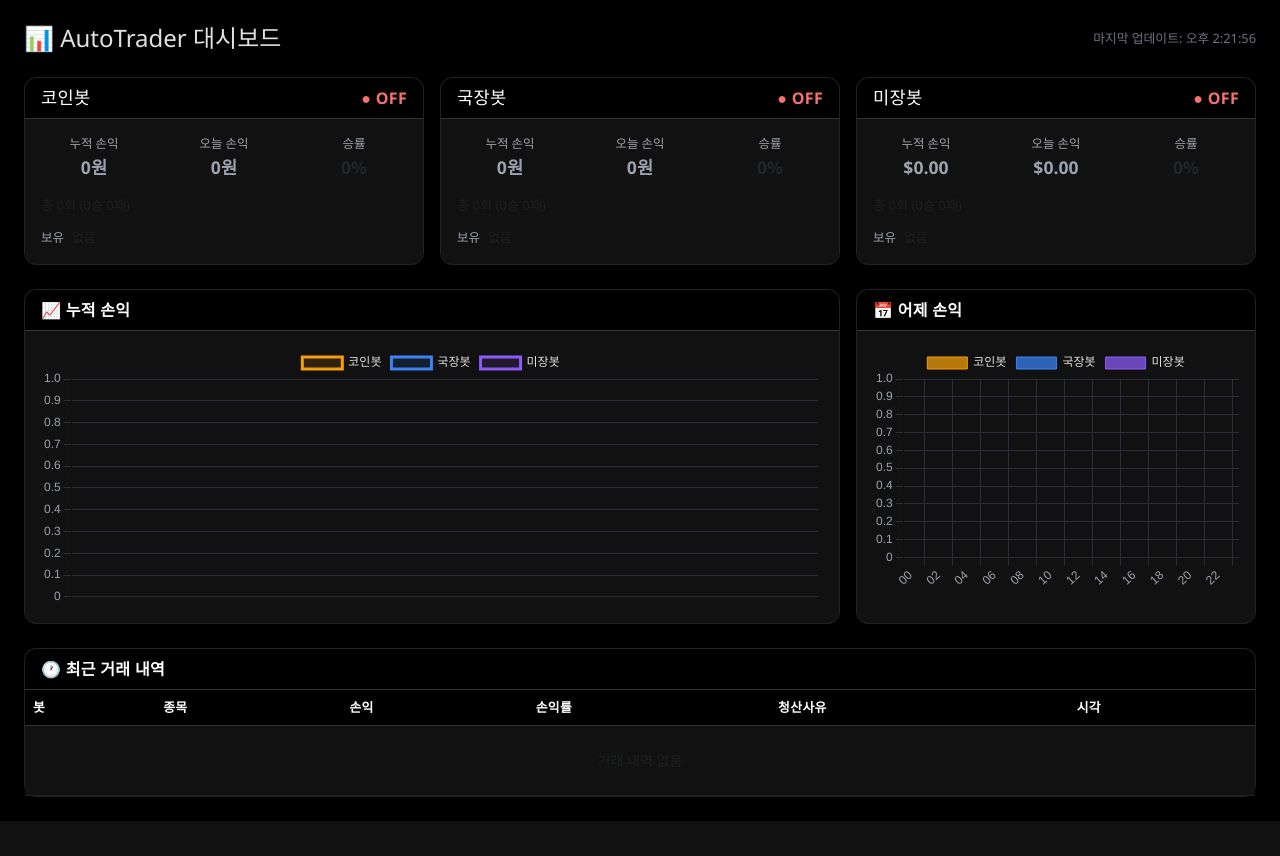
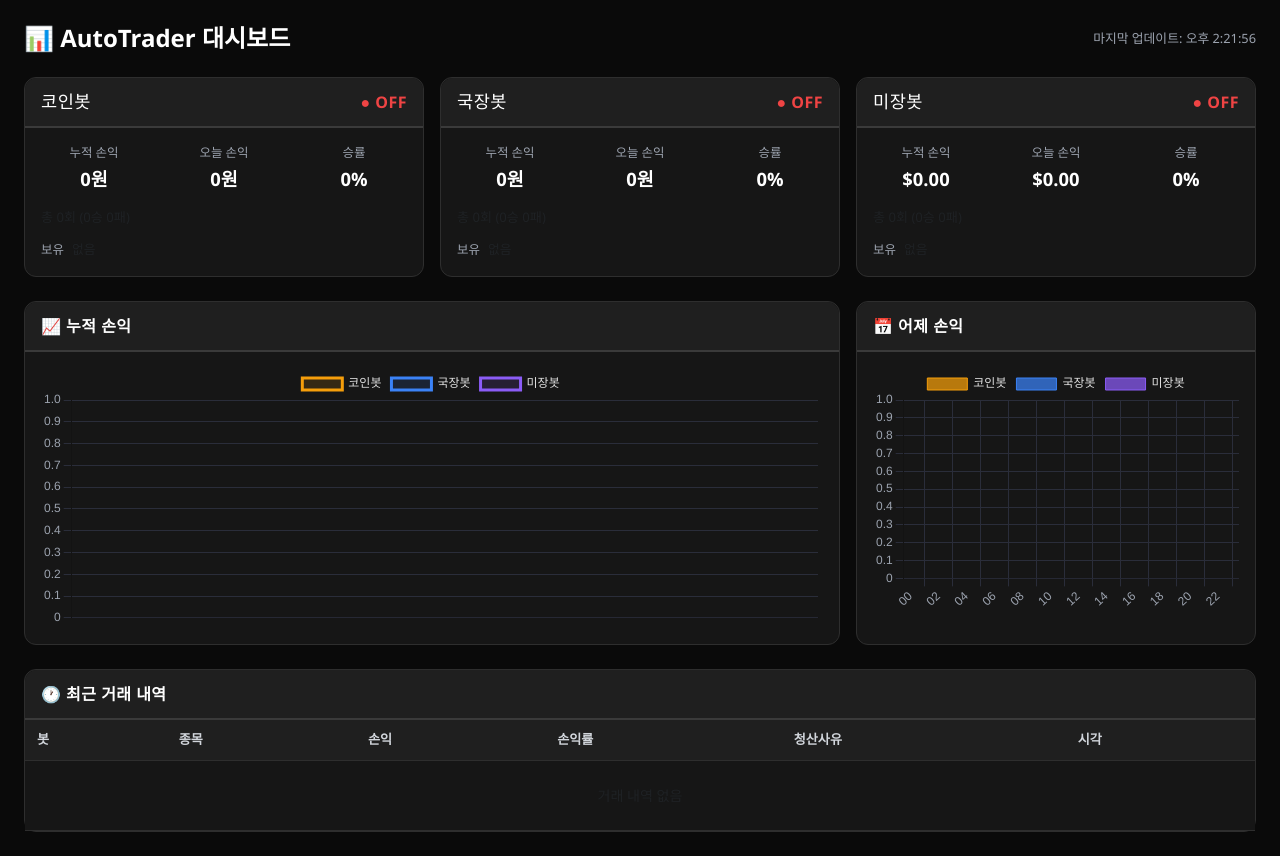
Before and after one commit to Gandarlpu/dashboard, a Flask app: page / in a window 1280 px wide. Before the commit the page ends 821 px from the top, so only its background shows below. Run offline with Flask 3, Linux system fonts and the light colour scheme; data that the repository does not hold is empty.

Commit message:
style: 텍스트 대비 개선 — 배경 대비 선명한 색상으로 전면 수정
Co-Authored-By: Claude Sonnet 4.6 <noreply@anthropic.com>

```diff
--- a/templates/index.html
+++ b/templates/index.html
@@ -7,25 +7,26 @@
   <link href="https://cdn.jsdelivr.net/npm/bootstrap@5.3.0/dist/css/bootstrap.min.css" rel="stylesheet">
   <script src="https://cdn.jsdelivr.net/npm/chart.js@4.4.0/dist/chart.umd.min.js"></script>
   <style>
-    body { background: #000000; color: #e0e0e0; font-family: 'Segoe UI', sans-serif; }
-    .card { background: #111111; border: 1px solid #222222; border-radius: 12px; }
-    .card-header { background: #000000; border-bottom: 1px solid #333333; border-radius: 12px 12px 0 0 !important; font-weight: 700; font-size: 1rem; color: #ffffff; letter-spacing: 0.02em; }
-    .status-on  { color: #4ade80; font-weight: 700; }
-    .status-off { color: #f87171; font-weight: 700; }
-    .pnl-pos { color: #4ade80; }
-    .pnl-neg { color: #f87171; }
-    .pnl-zero { color: #9ca3af; }
-    .badge-win  { background: #166534; color: #4ade80; }
-    .badge-loss { background: #7f1d1d; color: #f87171; }
-    .table { color: #e0e0e0; background: #111111; }
-    .table th { color: #ffffff; font-size: 0.8rem; border-color: #333333; background: #000000; font-weight: 600; letter-spacing: 0.03em; }
-    .table td { border-color: #222222; font-size: 0.88rem; background: #111111; }
-    .table-hover tbody tr:hover td { background: #1a1a1a; }
-    .refresh-info { color: #6b7280; font-size: 0.8rem; }
-    h5.bot-name { font-size: 1.1rem; margin-bottom: 0; }
-    .stat-label { color: #9ca3af; font-size: 0.78rem; }
-    .stat-value { font-size: 1.1rem; font-weight: 600; }
-    .position-badge { background: #1e3a5f; color: #93c5fd; font-size: 0.75rem; padding: 2px 8px; border-radius: 4px; }
+    body { background: #0a0a0a; color: #f0f0f0; font-family: 'Segoe UI', sans-serif; }
+    .card { background: #161616; border: 1px solid #2e2e2e; border-radius: 12px; }
+    .card-header { background: #1f1f1f; border-bottom: 2px solid #3a3a3a; border-radius: 12px 12px 0 0 !important; font-weight: 700; font-size: 1rem; color: #ffffff; letter-spacing: 0.03em; padding: 12px 16px; }
+    .status-on  { color: #22c55e; font-weight: 700; }
+    .status-off { color: #ef4444; font-weight: 700; }
+    .pnl-pos  { color: #22c55e; font-weight: 600; }
+    .pnl-neg  { color: #ef4444; font-weight: 600; }
+    .pnl-zero { color: #a0a0a0; }
+    .badge-win  { background: #14532d; color: #86efac; border: 1px solid #22c55e; }
+    .badge-loss { background: #7f1d1d; color: #fca5a5; border: 1px solid #ef4444; }
+    .table { color: #f0f0f0; background: #161616; }
+    .table th { color: #d1d5db; font-size: 0.82rem; border-color: #2e2e2e; background: #1f1f1f; font-weight: 600; padding: 10px 12px; }
+    .table td { border-color: #2e2e2e; font-size: 0.88rem; background: #161616; color: #f0f0f0; padding: 10px 12px; }
+    .table-hover tbody tr:hover td { background: #222222; }
+    .refresh-info { color: #9ca3af; font-size: 0.8rem; }
+    h5.bot-name { font-size: 1.1rem; margin-bottom: 0; color: #ffffff; }
+    .stat-label { color: #9ca3af; font-size: 0.78rem; margin-bottom: 2px; }
+    .stat-value { font-size: 1.15rem; font-weight: 700; color: #ffffff; }
+    .position-badge { background: #1e3a5f; color: #93c5fd; font-size: 0.75rem; padding: 2px 8px; border-radius: 4px; border: 1px solid #3b82f6; }
+    h4 { color: #ffffff; font-weight: 700; }
   </style>
 </head>
 <body>
```
